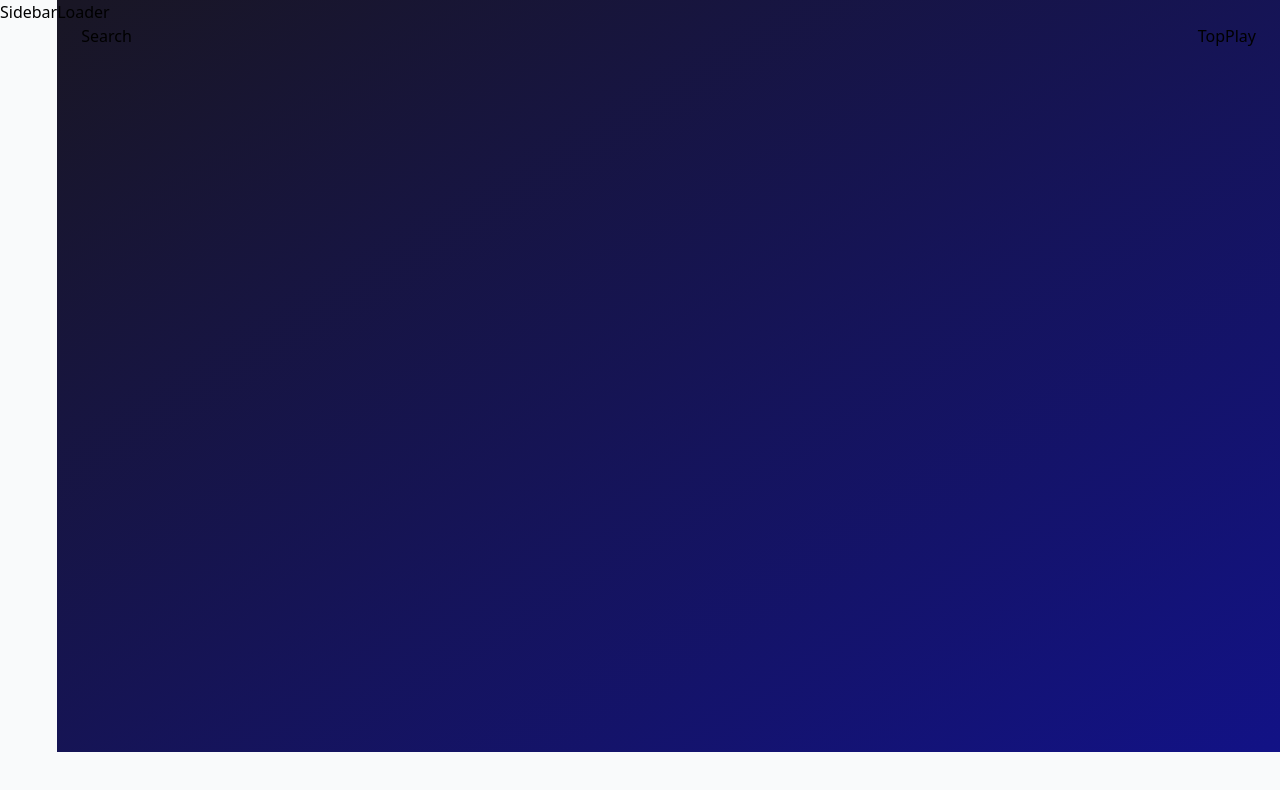
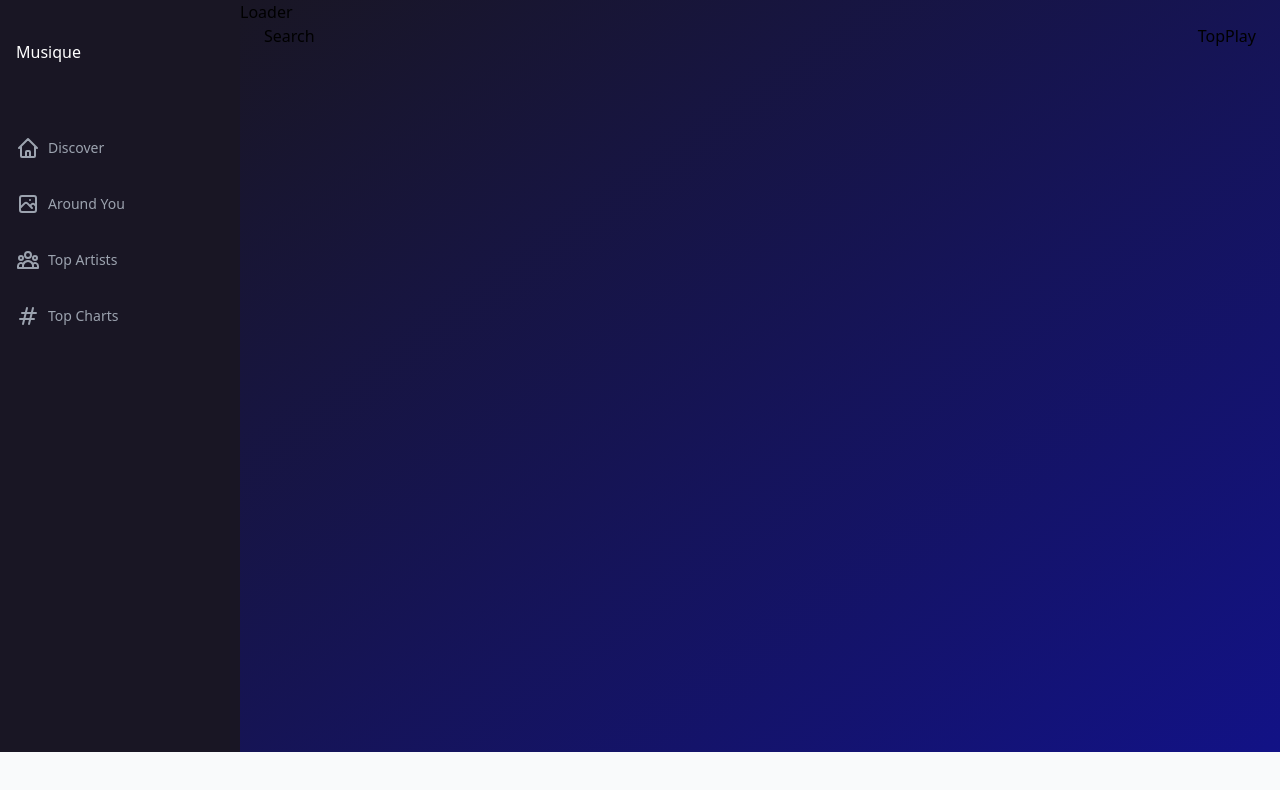
Before and after one commit to hassaanali-10p/musique, a React (Vite) app: page /search/1 in a window 1280 px wide. Shown: the top 790 px of the page. Built offline with nearby package versions, Linux system fonts and the light colour scheme.

Commit message:
sidebar component implementation

```diff
--- a/src/components/Sidebar.jsx
+++ b/src/components/Sidebar.jsx
@@ -1,5 +1,72 @@
-const Sidebar = () => (
-  <div>Sidebar</div>
+import React, { useState } from "react";
+import { NavLink } from "react-router-dom";
+import {
+  HiOutlineHashtag,
+  HiOutlineHome,
+  HiOutlineMenu,
+  HiOutlinePhotograph,
+  HiOutlineUserGroup,
+} from "react-icons/hi";
+import { RiCloseLine } from "react-icons/ri";
+
+import { logo } from "../assets";
+
+const links = [
+  { name: "Discover", to: "/", icon: HiOutlineHome },
+  { name: "Around You", to: "/around-you", icon: HiOutlinePhotograph },
+  { name: "Top Artists", to: "/top-artists", icon: HiOutlineUserGroup },
+  { name: "Top Charts", to: "/top-charts", icon: HiOutlineHashtag },
+];
+
+const NavLinks = ({ handleClick }) => (
+  <div className="mt-10">
+    {links.map((item) => (
+      <NavLink
+        key={item.name}
+        to={item.to}
+        className="flex flex-row justify-start items-center my-8 text-sm font-medium text-gray-400 hover:text-cyan-400"
+        onClick={() => handleClick && handleClick()}>
+        <item.icon className="w-6 h-6 mr-2" />
+        {item.name}
+      </NavLink>
+    ))}
+  </div>
 );
 
+const Sidebar = () => {
+  const [mobileMenuOpen, setMobileMenuOpen] = useState(false);
+
+  return (
+    <>
+      <div className="md:flex hidden flex-col w-[240px] py-10 px-4 bg-[#191624]">
+        <h1 className="text-white">Musique</h1>
+        <NavLinks />
+      </div>
+
+      {/* Mobile sidebar */}
+      <div className="absolute md:hidden block top-6 right-3">
+        {!mobileMenuOpen ? (
+          <HiOutlineMenu
+            className="w-6 h-6 mr-2 text-white"
+            onClick={() => setMobileMenuOpen(true)}
+          />
+        ) : (
+          <RiCloseLine
+            className="w-6 h-6 mr-2 text-white"
+            onClick={() => setMobileMenuOpen(false)}
+          />
+        )}
+      </div>
+
+      <div
+        className={`absolute top-0 h-screen w-2/3 bg-gradient-to-tl from-white/10 to-[#483D8B] backdrop-blur-lg z-10 p-6 md:hidden smooth-transition ${
+          mobileMenuOpen ? "left-0" : "-left-full"
+        }`}>
+        <img src={logo} alt="logo" className="w-full h-14 object-contain" />
+        <NavLinks handleClick={() => setMobileMenuOpen(false)} />
+      </div>
+    </>
+  );
+};
+
 export default Sidebar;
```
